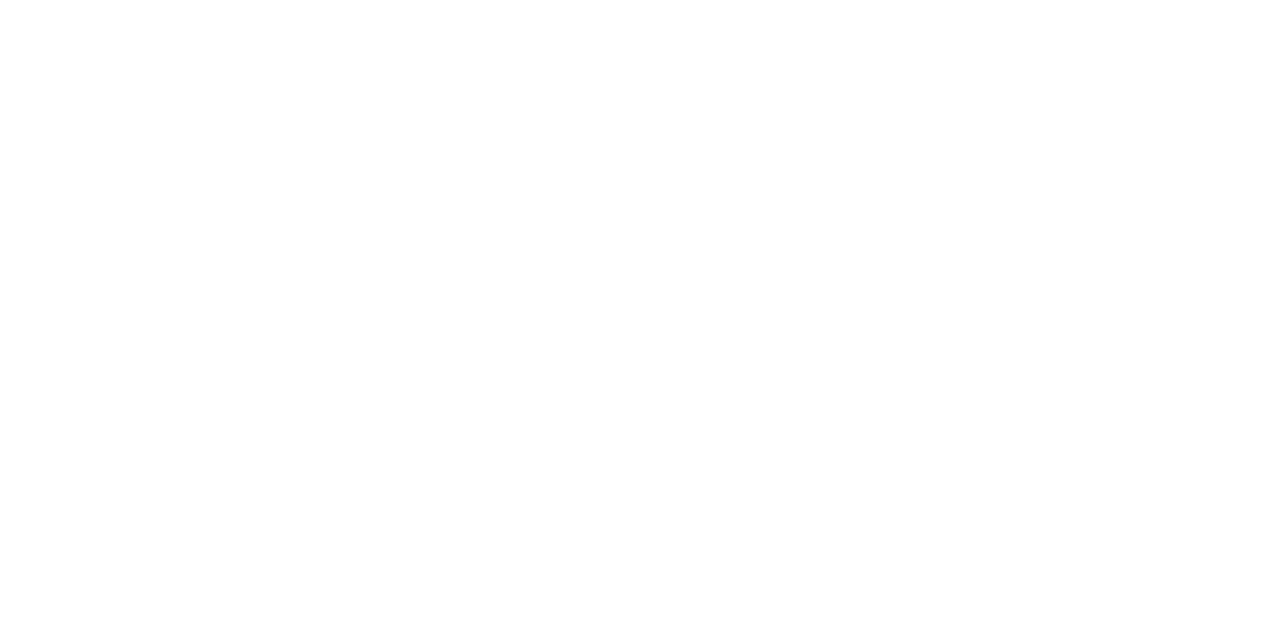
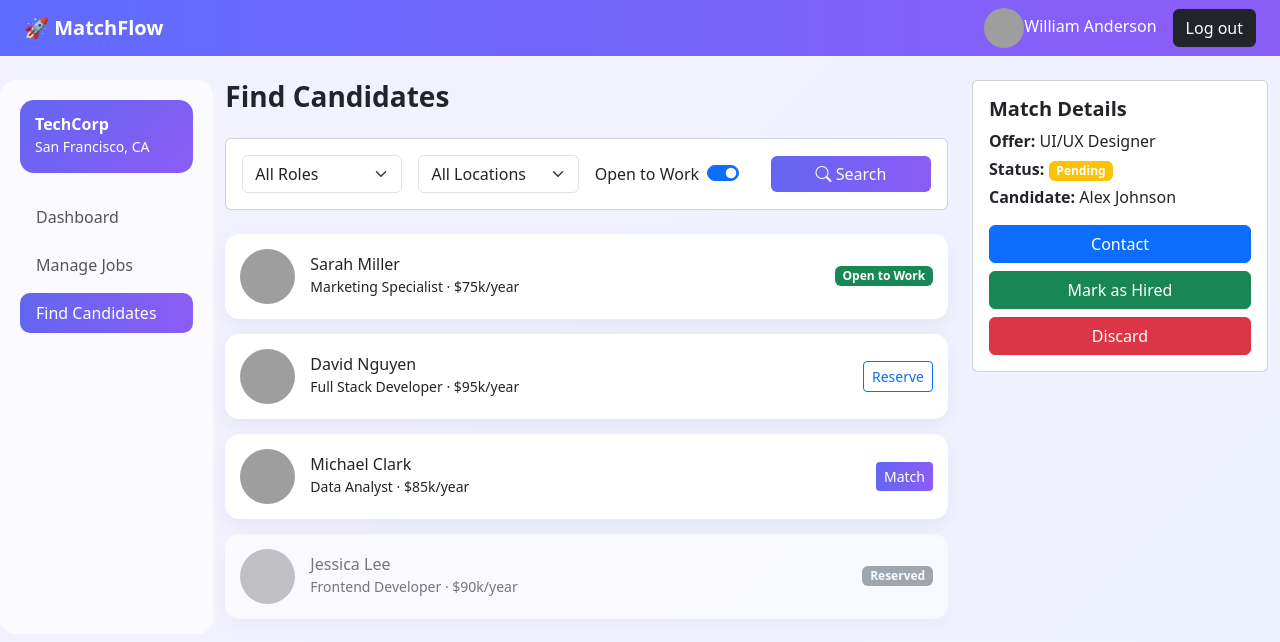
Before and after one commit to LosPaguelas/MATCHFLOW, a plain HTML site: page index.html in a window 1280 px wide. Drawn offline with nearby package versions, Linux system fonts and the light colour scheme; grey boxes are pictures that could not be loaded.

Commit message:
Add files via upload

```diff
--- a/index.html
+++ b/index.html
@@ -1,13 +1,138 @@
-<!-- Landing Page -->
-
 <!DOCTYPE html>
 <html lang="en">
+
 <head>
     <meta charset="UTF-8">
-    <meta name="viewport" content="width=device-width, initial-scale=1.0">
-    <title>MatchFlow</title>
+    <title>MatchFlow | Find Candidates</title>
+    <meta name="viewport" content="width=device-width, initial-scale=1">
+
+    <!-- Bootstrap -->
+    <link href="https://cdn.jsdelivr.net/npm/bootstrap@5.3.2/dist/css/bootstrap.min.css" rel="stylesheet">
+
+    <!-- Icons -->
+    <link href="https://cdn.jsdelivr.net/npm/bootstrap-icons/font/bootstrap-icons.css" rel="stylesheet">
+
+    <!-- Custom CSS -->
+    <link rel="stylesheet" href="style.css">
 </head>
+
 <body>
 
+    <!-- Top Navbar -->
+    <nav class="navbar navbar-expand-lg navbar-dark gradient-navbar px-4">
+        <span class="navbar-brand fw-bold">🚀 MatchFlow</span>
+        <div class="ms-auto d-flex align-items-center gap-3">
+            <span class="text-white"><img src="https://i.pravatar.cc/40" class="rounded-circle" alt="user">William Anderson</span><span><button class="btn btn-dark">Log out</button></span>
+        </div>
+    </nav>
+
+    <div class="container-fluid mt-4">
+        <div class="row">
+
+            <!-- Sidebar -->
+            <aside class="col-md-2 sidebar">
+                <div class="company-card">
+                    <h6 class="fw-bold mb-0">TechCorp</h6>
+                    <small>San Francisco, CA</small>
+                </div>
+
+                <ul class="nav flex-column mt-4 gap-2">
+                    <li class="nav-item"><a class="nav-link" href="#">Dashboard</a></li>
+                    <li class="nav-item"><a class="nav-link" href="#">Manage Jobs</a></li>
+                    <li class="nav-item active"><a class="nav-link" href="#">Find Candidates</a></li>
+                </ul>
+            </aside>
+
+            <!-- Main Content -->
+            <main class="col-md-7">
+                <h3 class="fw-bold mb-4">Find Candidates</h3>
+
+                <!-- Filters -->
+                <div class="card p-3 mb-4">
+                    <div class="row g-3 align-items-center">
+                        <div class="col-md-3">
+                            <select class="form-select">
+                                <option>All Roles</option>
+                            </select>
+                        </div>
+                        <div class="col-md-3">
+                            <select class="form-select">
+                                <option>All Locations</option>
+                            </select>
+                        </div>
+                        <div class="col-md-3 d-flex align-items-center gap-2">
+                            <span>Open to Work</span>
+                            <div class="form-check form-switch">
+                                <input class="form-check-input" type="checkbox" checked>
+                            </div>
+                        </div>
+                        <div class="col-md-3">
+                            <button class="btn btn-gradient w-100">
+                                <i class="bi bi-search"></i> Search
+                            </button>
+                        </div>
+                    </div>
+                </div>
+
+                <!-- Candidate Card -->
+                <div class="candidate-card">
+                    <img src="https://i.pravatar.cc/60?img=32" alt="">
+                    <div class="flex-grow-1">
+                        <h6 class="mb-0">Sarah Miller</h6>
+                        <small>Marketing Specialist · $75k/year</small>
+                    </div>
+                    <span class="badge bg-success">Open to Work</span>
+                </div>
+
+                <div class="candidate-card">
+                    <img src="https://i.pravatar.cc/60?img=12" alt="">
+                    <div class="flex-grow-1">
+                        <h6 class="mb-0">David Nguyen</h6>
+                        <small>Full Stack Developer · $95k/year</small>
+                    </div>
+                    <button class="btn btn-outline-primary btn-sm">Reserve</button>
+                </div>
+
+                <div class="candidate-card">
+                    <img src="https://i.pravatar.cc/60?img=15" alt="">
+                    <div class="flex-grow-1">
+                        <h6 class="mb-0">Michael Clark</h6>
+                        <small>Data Analyst · $85k/year</small>
+                    </div>
+                    <button class="btn btn-gradient btn-sm">Match</button>
+                </div>
+
+                <div class="candidate-card disabled">
+                    <img src="https://i.pravatar.cc/60?img=20" alt="">
+                    <div class="flex-grow-1">
+                        <h6 class="mb-0">Jessica Lee</h6>
+                        <small>Frontend Developer · $90k/year</small>
+                    </div>
+                    <span class="badge bg-secondary">Reserved</span>
+                </div>
+            </main>
+
+            <!-- Match Panel -->
+
+            <aside class="col-md-3">
+                <div class="card p-3">
+                    <h5 class="fw-bold">Match Details</h5>
+
+                    <p class="mb-1"><strong>Offer:</strong> UI/UX Designer</p>
+                    <p class="mb-1"><strong>Status:</strong> <span class="badge bg-warning">Pending</span></p>
+                    <p class="mb-3"><strong>Candidate:</strong> Alex Johnson</p>
+
+                    <div class="d-grid gap-2">
+                        <button class="btn btn-primary">Contact</button>
+                        <button class="btn btn-success">Mark as Hired</button>
+                        <button class="btn btn-danger">Discard</button>
+                    </div>
+                </div>
+            </aside>
+
+        </div>
+    </div>
+
 </body>
+
 </html>
--- /dev/null
+++ b/style.css
@@ -0,0 +1,64 @@
+body {
+    background: linear-gradient(135deg, #f3f1ff, #eef2ff);
+    min-height: 100vh;
+}
+
+/* Navbar */
+.gradient-navbar {
+    background: linear-gradient(90deg, #5f6cff, #8b5cf6);
+}
+
+/* Sidebar */
+.sidebar {
+    background: rgba(255,255,255,0.7);
+    border-radius: 16px;
+    padding: 20px;
+}
+
+.sidebar .nav-link {
+    color: #555;
+    border-radius: 10px;
+}
+
+.sidebar .nav-item.active .nav-link {
+    background: linear-gradient(90deg, #6366f1, #8b5cf6);
+    color: white;
+}
+
+/* Company card */
+.company-card {
+    background: linear-gradient(135deg, #6366f1, #8b5cf6);
+    color: white;
+    padding: 15px;
+    border-radius: 14px;
+}
+
+/* Buttons */
+.btn-gradient {
+    background: linear-gradient(90deg, #6366f1, #8b5cf6);
+    color: white;
+    border: none;
+}
+
+/* Candidate card */
+.candidate-card {
+    background: white;
+    border-radius: 14px;
+    padding: 15px;
+    display: flex;
+    align-items: center;
+    gap: 15px;
+    margin-bottom: 15px;
+    box-shadow: 0 8px 20px rgba(0,0,0,0.05);
+}
+
+.candidate-card img {
+    width: 55px;
+    height: 55px;
+    border-radius: 50%;
+}
+
+.candidate-card.disabled {
+    opacity: 0.6;
+    pointer-events: none;
+}
```
